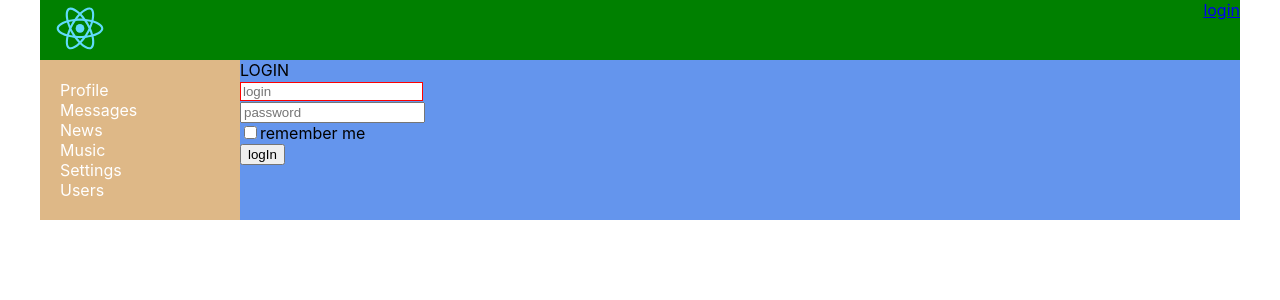
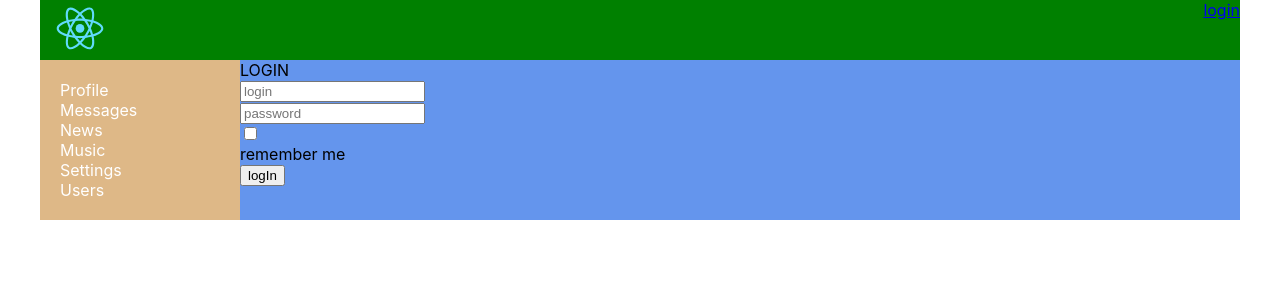
Before and after one commit to dimas2738/react-way-of-samurai, a React (Create React App) app: page /login in a window 1280 px wide. Shown: the top 300 px of the page. Built offline with nearby package versions, Linux system fonts and the light colour scheme; no server answers.

Commit message:
77lesson

```diff
--- a/src/components/Dialogs/Dialogs.jsx
+++ b/src/components/Dialogs/Dialogs.jsx
@@ -3,6 +3,11 @@ import s from './Dialogs.module.css';
 import DialogItem from "./DialogItem/DialogItem";
 import Message from "./Message/Message";
 import {Field, reduxForm} from "redux-form";
+import {maxLength, requiredField} from "../../utils/validators/validator";
+import {TextArea} from "../common/FormsControls/FormControls";
+
+
+const maxLength30=maxLength(30)
 
 const Dialogs = (props) => {
 
@@ -32,7 +37,10 @@ const DialogsForm = (props) => {
     return (
         <form onSubmit={props.handleSubmit}>
             <div>
-                <Field name={'message'} placeholder='Enter your message' component={'textarea'}/>
+                <Field name={'message'}
+                       placeholder='Enter your message'
+                       component={TextArea}
+                       validate={[requiredField, maxLength30]}/>
             </div>
             <div>
                 <button>Send</button>
--- a/src/components/Login/Login.jsx
+++ b/src/components/Login/Login.jsx
@@ -26,11 +26,11 @@ const LoginForm = (props) => {
         <form onSubmit={props.handleSubmit}>
             <Field name={'login'} placeholder='login' component={Input} validate={[requiredField, maxLength10]}/>
             <div>
-                <Field name={'password'} placeholder='password' component={'input'}/>
+                <Field name={'password'} placeholder='password' component={Input} validate={[requiredField, maxLength10]}/>
             </div>
             <div>
 
-                <Field name={'remember_me'} type={'checkbox'} component={'input'}/>remember me
+                <Field name={'remember_me'} type={'checkbox'} component={Input} validate={[requiredField]}/>remember me
             </div>
             <div>
                 <button>logIn</button>
--- a/src/components/Profile/MyPosts/MyPosts.jsx
+++ b/src/components/Profile/MyPosts/MyPosts.jsx
@@ -2,6 +2,10 @@ import React from 'react';
 import s from './MyPosts.module.css';
 import PostContainer from "./Post/PostContainer";
 import {Field, reduxForm} from "redux-form";
+import {TextArea} from "../../common/FormsControls/FormControls";
+import {maxLength, requiredField} from "../../../utils/validators/validator";
+
+const maxLength20=maxLength(20)
 
 
 const MyPosts = (props) => {
@@ -14,22 +18,29 @@ const MyPosts = (props) => {
 
 
     let addPost = (value) => {
+        // alert(value.newPost)
         props.addPost(value.newPost);
 
     }
+    // const onSubmit = (formData) => {
+    //     console.log(formData)
+    //
+    // }
 
-    let delPost = () => {
-        props.delPost();
-
-    }
+    // let delPost = () => {
+    //     props.delPost();
+    //
+    // }
 
 
     return (
         <div className={s.postsBlock}>
             <h3>My posts</h3>
             <div>
-                <MyPostsReduxForm onSubmit={addPost}
-                                  delPost={delPost}
+                <MyPostsReduxForm
+                    onSubmit={addPost}
+                    // onSubmit={onSubmit}
+                    // delPost={delPost}
 
                 />
 
@@ -45,14 +56,16 @@ const MyPosts = (props) => {
 const MyPostsForm = (props) => {
     return (
         <form onSubmit={props.handleSubmit}>
-            <Field name={'newPost'} placeholder='new Post' component={'textarea'}/>
+            <Field name={'newPost'} placeholder='new Post'
+                component={TextArea}
+                validate={[requiredField, maxLength20]}/>
             <div className={s.postsButtons}>
                 <div>
-                    <button>Add post</button>
+                    <button  >Add post</button>
                 </div>
-                <div>
-                    <button onClick={props.delPost}>Del post</button>
-                </div>
+                {/*<div>*/}
+                {/*    <button onClick={props.delPost}>Del post</button>*/}
+                {/*</div>*/}
             </div>
 
         </form>
--- a/src/components/common/FormsControls/FormControls.js
+++ b/src/components/common/FormsControls/FormControls.js
@@ -1,20 +1,34 @@
 import React from "react";
 import styles from './FormControls.module.css'
-export const  TextArea=(props)=>{
+
+
+export const TextArea = ({input, meta, ...props}) => {
+debugger
+    const hasError = meta.touched && meta.error;
     return (
+        <div className={styles.formControl + " " + (hasError ? styles.error : '')}>
             <div>
-                <textarea {...props}/>
+                <textarea {...input}  {...props}/>
+            </div>
+            {hasError ? <span>{meta.error}</span> : ''}
         </div>
 
     )
 
 }
 
-export const  Input=({input,meta,...props})=>{
+export const Input = ({input, meta, ...props}) => {
+debugger
+    const hasError = meta.touched && meta.error;
+
     return (
-        <div className={styles.formControl+" "+styles.error}>
-            <input {...props.input} {...props}/>
+        <div className={styles.formControl + " " + (hasError ? styles.error : '')}>
+            <div>
+                <input {...input} {...props}/>
             </div>
+            {hasError ? <span>{meta.error}</span> :''}
+        </div>
+
 
     )
 
--- a/src/components/common/FormsControls/FormControls.module.css
+++ b/src/components/common/FormsControls/FormControls.module.css
@@ -3,3 +3,8 @@
     border: solid red 1px;
 
 }
+
+.formControl.error span{
+    color: red ;
+
+}
--- a/src/utils/validators/validator.js
+++ b/src/utils/validators/validator.js
@@ -1,9 +1,11 @@
 export const requiredField=value=>{
+    debugger
     if (value) return undefined
     return 'Field is requered'
 }
 
 export const maxLength=(max)=>value=>{
-    if (value && value.length>max) return 'Max length is '+max
+    debugger
+    if (value.length>max) return 'максимальное количество символов '+max
     return undefined
 }
```
Lines whose indentation alone changed are shown as unchanged.
